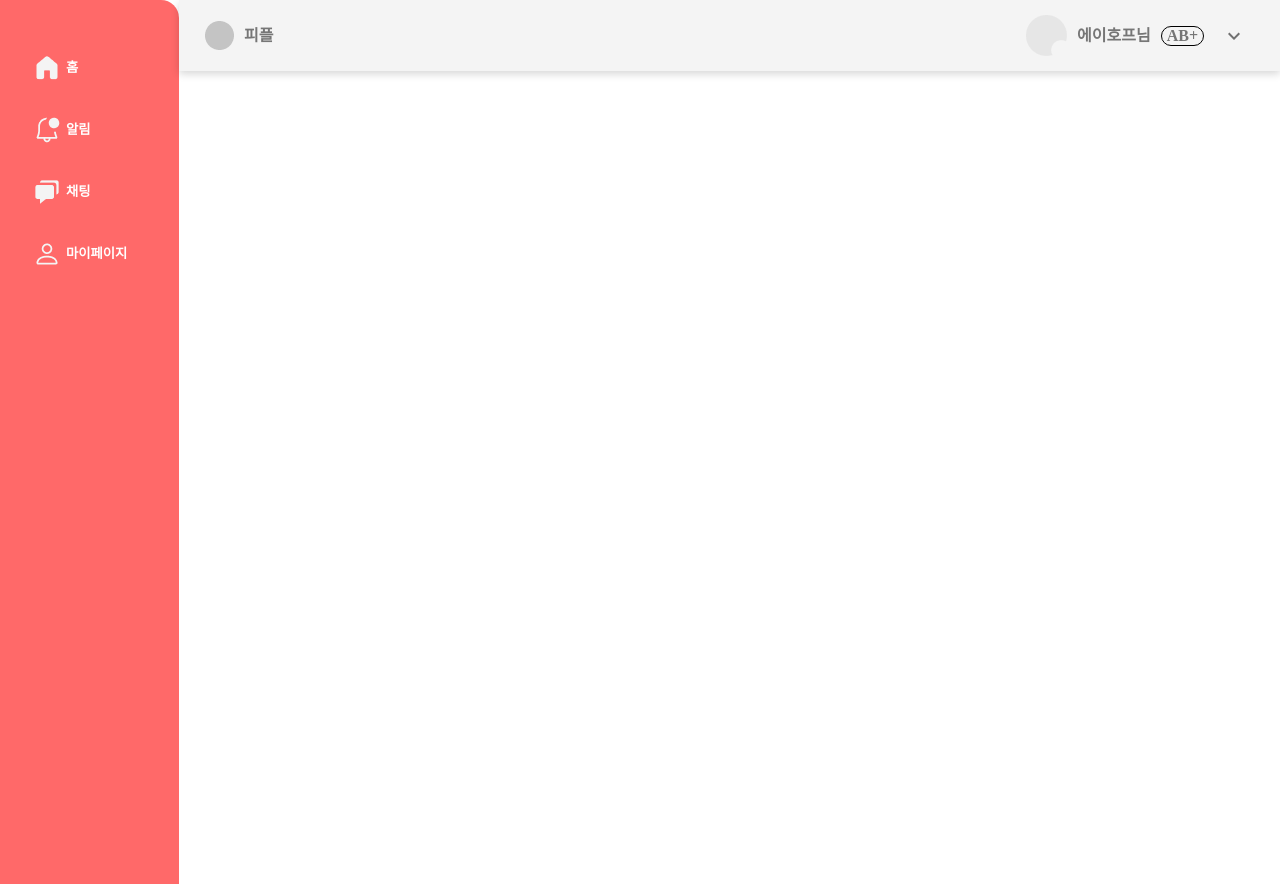
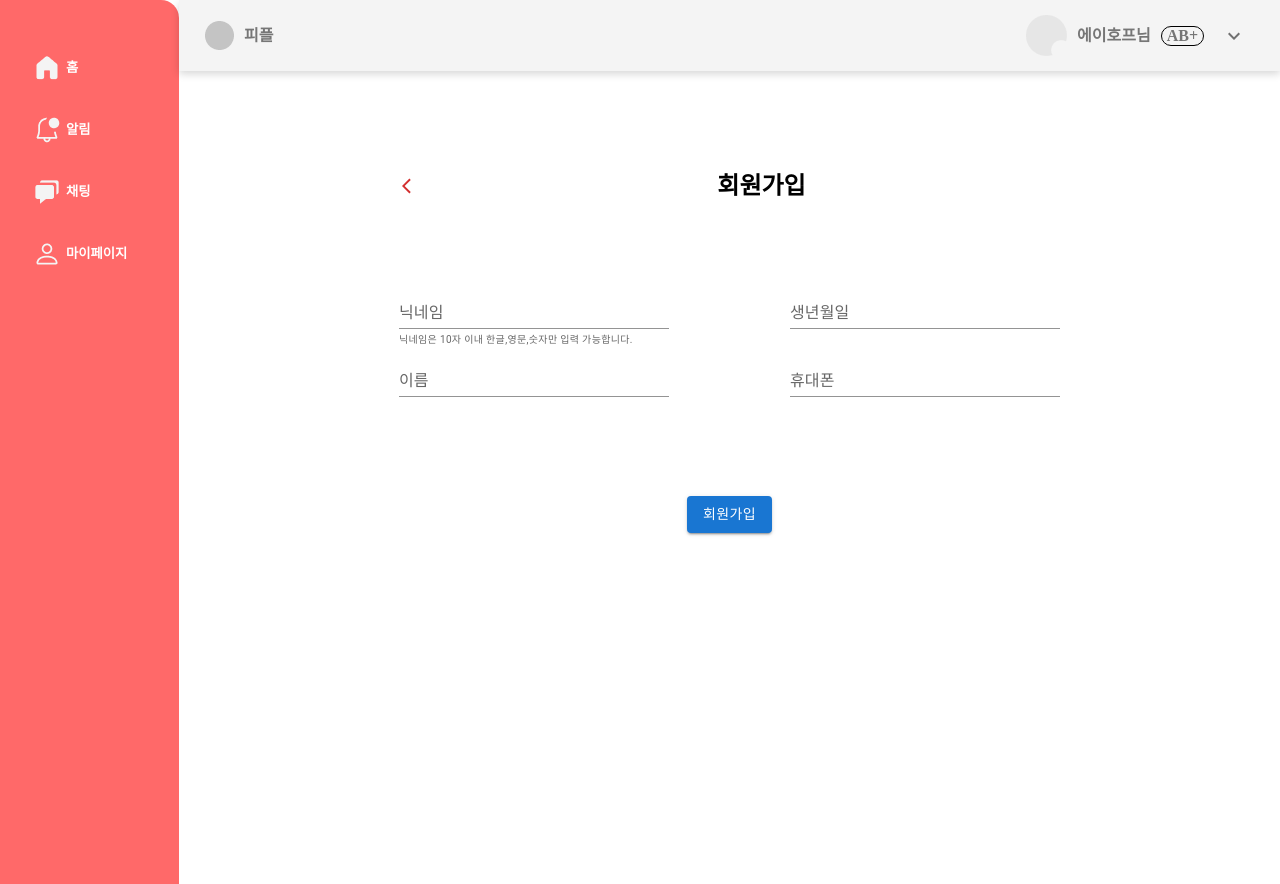
Before and after one commit to emibgo2/pple-main, a React (Create React App) app in the folder pple-main-web-client/: page /register in a window 1280 px wide. Built offline with nearby package versions, Linux system fonts and the light colour scheme.

Commit message:
add RegisterPage UI

```diff
--- a/pple-main-web-client/package.json
+++ b/pple-main-web-client/package.json
@@ -28,6 +28,7 @@
     "react": "^17.0.2",
     "react-bootstrap": "^2.0.3",
     "react-dom": "^17.0.2",
+    "react-imask": "^6.2.2",
     "react-redux": "^7.2.6",
     "react-router-dom": "^6.2.1",
     "react-scripts": "5.0.0",
--- a/pple-main-web-client/src/App.tsx
+++ b/pple-main-web-client/src/App.tsx
@@ -7,6 +7,7 @@ import GlobalNavigationBar from './components/navigation/GlobalNavigationBar';
 import {Routes,Route} from 'react-router-dom';
 import HomePage from './pages/HomePage';
 import LoginPage from './pages/LoginPage';
+import RegisterPage from './pages/RegisterPage';
 
 const GlobalStyles = createGlobalStyle`
   ${reset};
@@ -33,6 +34,7 @@ const App: React.FC = () => {
           <Routes>
             <Route path="/" element={<HomePage/>}/>
             <Route path="/login" element={<LoginPage/>}/>
+            <Route path="/register" element={<RegisterPage/>}/>
           </Routes>
 
         </ContentBlock>
--- a/pple-main-web-client/src/components/auth/AuthTemplate.tsx
+++ b/pple-main-web-client/src/components/auth/AuthTemplate.tsx
@@ -1,19 +1,19 @@
-import React, { ReactNode } from 'react';
+import React from 'react';
 import styled from 'styled-components';
-import LoginForm from './LoginForm';
 
 const AuthTemplateBlock = styled.div`
   width: 100%;
   display: flex;
   align-items: center;
   justify-content: center;
-  padding: 50px 0px;
+  padding: 100px 0px 0px 0px;
 `;
 
 interface Props {
   children: JSX.Element[] | JSX.Element
 }
-const AuthTemplate= ({children}:Props) => {
+
+const AuthTemplate:React.FC<Props>= ({children}) => {
   return (
     <>
     <AuthTemplateBlock>
--- a/pple-main-web-client/src/components/auth/RegisterForm.tsx
+++ b/pple-main-web-client/src/components/auth/RegisterForm.tsx
@@ -1,15 +1,99 @@
 import React from 'react';
 import styled from 'styled-components';
+import ArrowBackIosIcon from '@mui/icons-material/ArrowBackIos';
+import Button from '@mui/material/Button';
+import CheckCircleOutlineIcon from '@mui/icons-material/CheckCircleOutline';
+import StyledInput from '../common/StyledInput';
+import registerText from '../../lib/styles/registerText';
 
 const RegisterFormBlock = styled.div`
+  width: 100%;
 `;
 
-const RegisterForm = () => {
-    return (
-        <div>
-            회원가입 화면
-        </div>
-    );
+const RegisterHeader = styled.div`
+  width: 100%;
+  display: flex;
+  align-items: center;
+  justify-content: space-between;
+  padding: 0px 200px;
+  box-sizing: border-box;
+  & .MuiSvgIcon-root {
+    font-size: large;
+  }
+
+  & h1 {
+    min-width: 200px;
+    font-size: x-large;
+    font-weight: bold;
+    text-align: center;
+  }
+`;
+
+const RegisterContent = styled.div`
+  width: 100%;
+  box-sizing : border-box;
+  display: flex;
+  justify-content:space-between;
+  padding: 0px 220px;
+`;
+
+const RegisterContentColumn = styled.div`
+  width:40%;
+  min-width: 270px;
+  margin-top:80px;
+  & .MuiFormHelperText-root {
+    font-size: x-small;
+  }
+  & .MuiInput-input::placeholder{
+      font-size: small;
+  }
+`;
+
+const RegisterFooter = styled.div`
+  display:flex;
+  justify-content:center;
+  margin-top: 80px;
+`;
+
+const RegisterForm: React.FC = () => {
+  const { nickname, name, birth } = registerText;
+  return (
+    <RegisterFormBlock>
+      <RegisterHeader>
+        <Button color="error">
+          <ArrowBackIosIcon />
+        </Button>
+        <h1>회원가입</h1>
+        <div></div>
+      </RegisterHeader>
+      <RegisterContent>
+        <RegisterContentColumn>
+          <StyledInput
+            label={nickname.label}
+            placeholder={nickname.placeholder}
+            helperText={nickname.helperText}
+          ></StyledInput>
+          <StyledInput
+            label={name.label}
+            placeholder={name.placeholder}
+          ></StyledInput>
+        </RegisterContentColumn>
+        <RegisterContentColumn>
+          <StyledInput
+            label={birth.label}
+            placeholder={birth.placeholder}
+          ></StyledInput>
+          <StyledInput
+            label="휴대폰"
+            placeholder="휴대폰 번호를 입력해주세요"
+          ></StyledInput>
+        </RegisterContentColumn>
+      </RegisterContent>
+      <RegisterFooter>
+        <Button variant='contained'>회원가입</Button>
+      </RegisterFooter>
+    </RegisterFormBlock>
+  );
 };
 
 export default RegisterForm;
--- a/pple-main-web-client/src/components/common/StyledInput.tsx
+++ b/pple-main-web-client/src/components/common/StyledInput.tsx
@@ -2,19 +2,24 @@ import React from 'react';
 import { TextField } from '@mui/material';
 
 type StyledInputType = {
-    label : string,
-    placeholder : string,
-    type? : string,
-}
+  label: string;
+  placeholder: string;
+  helperText?: string;
+};
 
-const StyledInput = ({label,placeholder,type} : StyledInputType) => {
+const StyledInput: React.FC<StyledInputType> = ({
+  label,
+  placeholder,
+  helperText,
+}) => {
   return (
     <div>
       <TextField
+        fullWidth
         label={label}
         placeholder={placeholder}
         variant="standard"
-          type={type ? type : "text"}
+        helperText={helperText ? helperText : " "}
       />
     </div>
   );
--- /dev/null
+++ b/pple-main-web-client/src/lib/styles/registerText.ts
@@ -0,0 +1,17 @@
+const registerText = {
+    nickname : {
+        label : "닉네임",
+        placeholder : "10자 이내로 입력해주세요",
+        helperText : "닉네임은 10자 이내 한글,영문,숫자만 입력 가능합니다.",
+    },
+    name : {
+        label:"이름",
+        placeholder : "실명을 입력해주세요",
+    },
+    birth : {
+        label : "생년월일",
+        placeholder : "생년월일 6자리를 입력해주세요",
+    }
+}
+
+export default registerText
```
Also changed, not shown: pple-main-web-client/src/components/common/BloodMark.tsx (added, +38 -0 lines), 1 other file (tests, documents, lock files or other folders). Lines whose indentation alone changed are shown as unchanged.
